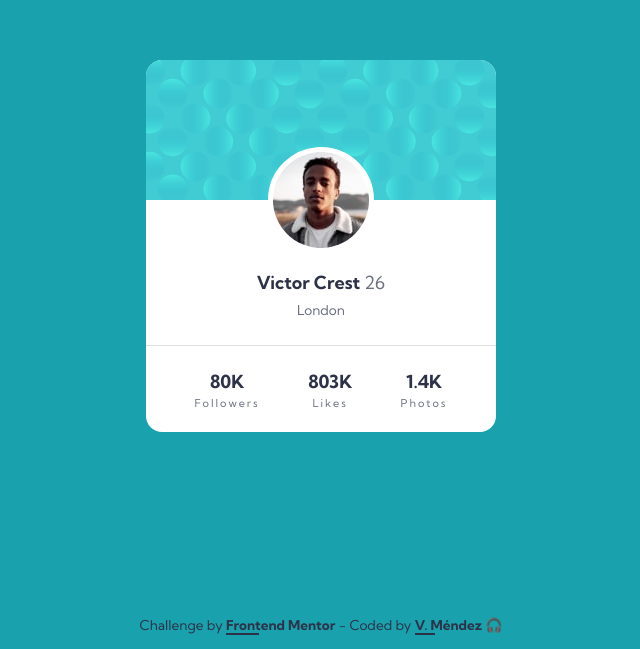
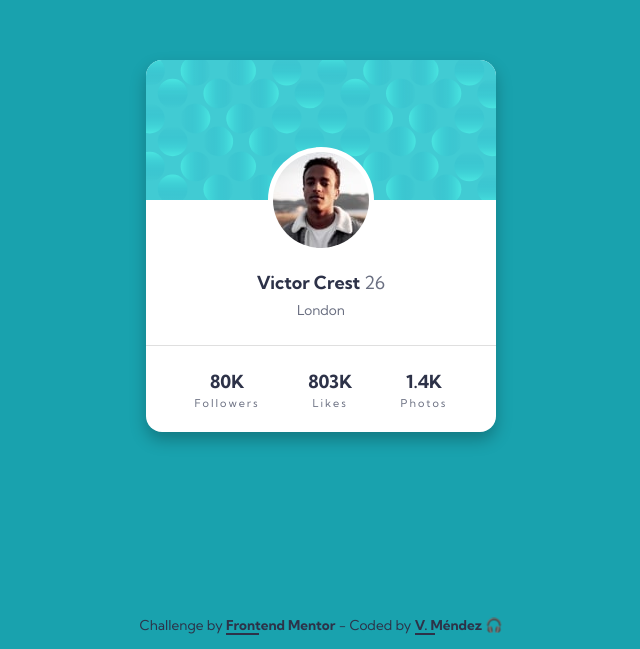
Before and after one commit to irismendez/profile-card-component, a plain HTML site: page index.html in a window 1536 px wide. Shown: the part 151-800 px from the top of the page, without its empty margins (447-1087 px from the left). Drawn offline with Linux system fonts and the light colour scheme.

Commit message:
Add background images in CSS file

```diff
--- a/css/styles-dist.css
+++ b/css/styles-dist.css
@@ -12,7 +12,20 @@ body {
   align-items: center;
   text-align: center;
   font-family: 'Kumbh Sans', sans-serif;
-  background-color: var(--bg-body);
+  background: url(../assets/images/bg-pattern-top.svg) top left no-repeat, url(../assets/images/bg-pattern-bottom.svg) bottom right no-repeat var(--bg-body);
+  background-position: 128% 180%, -20% -100%;
+}
+@media screen and (min-width: 26.6rem) {
+  body {background-image: unset;}
+}
+@media screen and (min-width: 85.375rem) {
+  body {
+    background-image: url(../assets/images/bg-pattern-top.svg), url(../assets/images/bg-pattern-bottom.svg);
+    background-position: -63% 190%, 150% -145%;
+  }
+}
+@media screen and (min-width: 95rem) {
+  body {background-image: unset;}
 }
 :root {
   --bg-card: hsl(0, 0%, 100%);
@@ -29,6 +42,8 @@ body {
   background-color: var(--bg-card);
   border-radius: 1em;
   overflow: hidden;
+  box-shadow: 0 .5em .5em red;
+  box-shadow: 0 .5em 1em hsl(0 0% 0%/ .25);
 }
 .card__header {height: 8.75rem;}
 .card__header--bubbles {
--- a/css/styles.css
+++ b/css/styles.css
@@ -10,7 +10,20 @@ body {
   align-items: center;
   text-align: center;
   font-family: 'Kumbh Sans', sans-serif;
-  background-color: var(--bg-body);
+  background: url(../assets/images/bg-pattern-top.svg) top left no-repeat, url(../assets/images/bg-pattern-bottom.svg) bottom right no-repeat var(--bg-body);
+  background-position: 128% 180%, -20% -100%;
+}
+@media screen and (min-width: 26.6rem) {
+  body {background-image: unset;}
+}
+@media screen and (min-width: 85.375rem) {
+  body {
+    background-image: url(../assets/images/bg-pattern-top.svg), url(../assets/images/bg-pattern-bottom.svg);
+    background-position: -63% 190%, 150% -145%;
+  }
+}
+@media screen and (min-width: 95rem) {
+  body {background-image: unset;}
 }
 :root {
   --bg-card: hsl(0, 0%, 100%);
@@ -27,6 +40,8 @@ body {
   background-color: var(--bg-card);
   border-radius: 1em;
   overflow: hidden;
+  box-shadow: 0 .5em .5em red;
+  box-shadow: 0 .5em 1em hsl(0 0% 0%/ .25);
 }
 .card__header {height: 8.75rem;}
 .card__header--bubbles {
```
Also changed, not shown: assets/images/desktop.png (added), assets/images/mobile.png (added), 1 other file.
